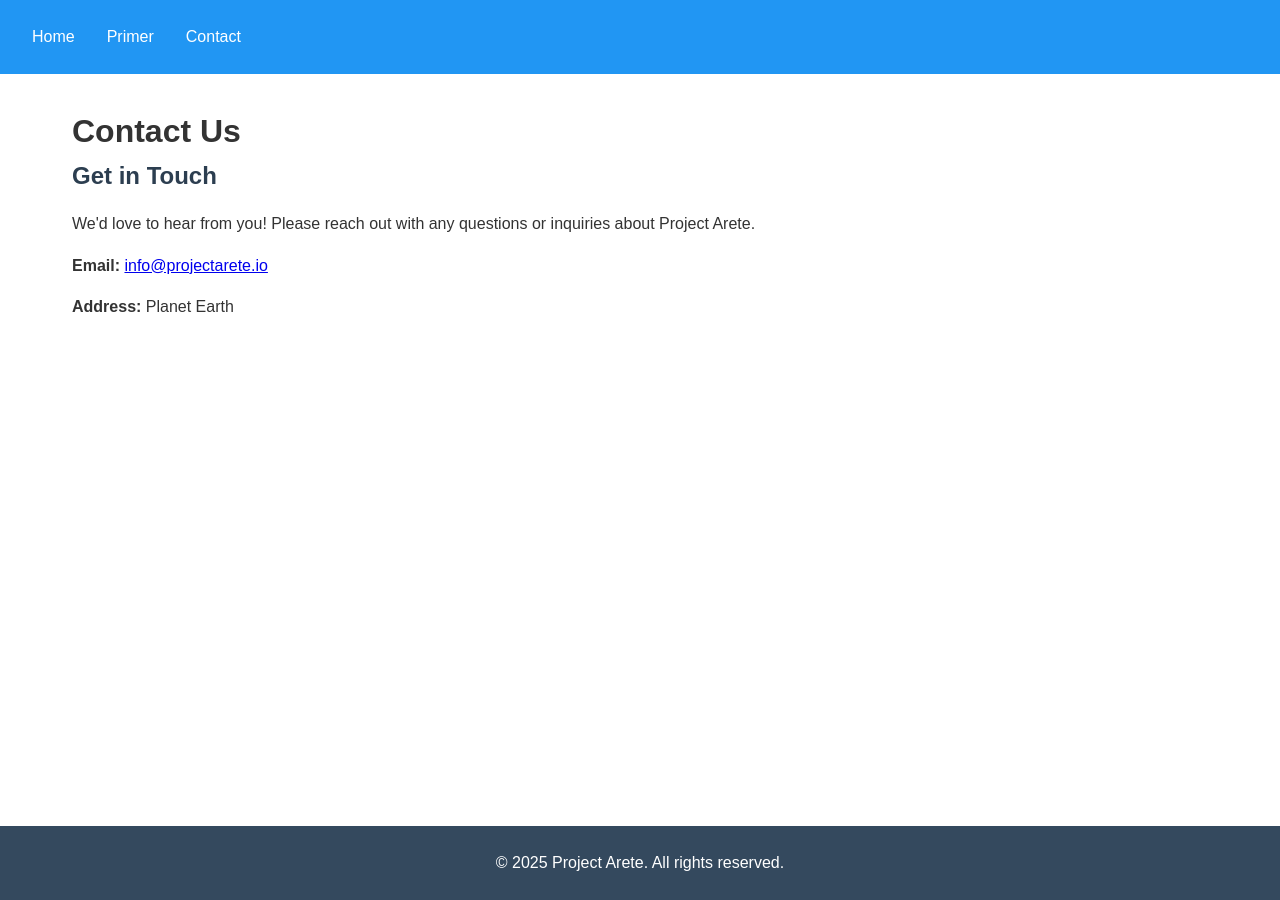
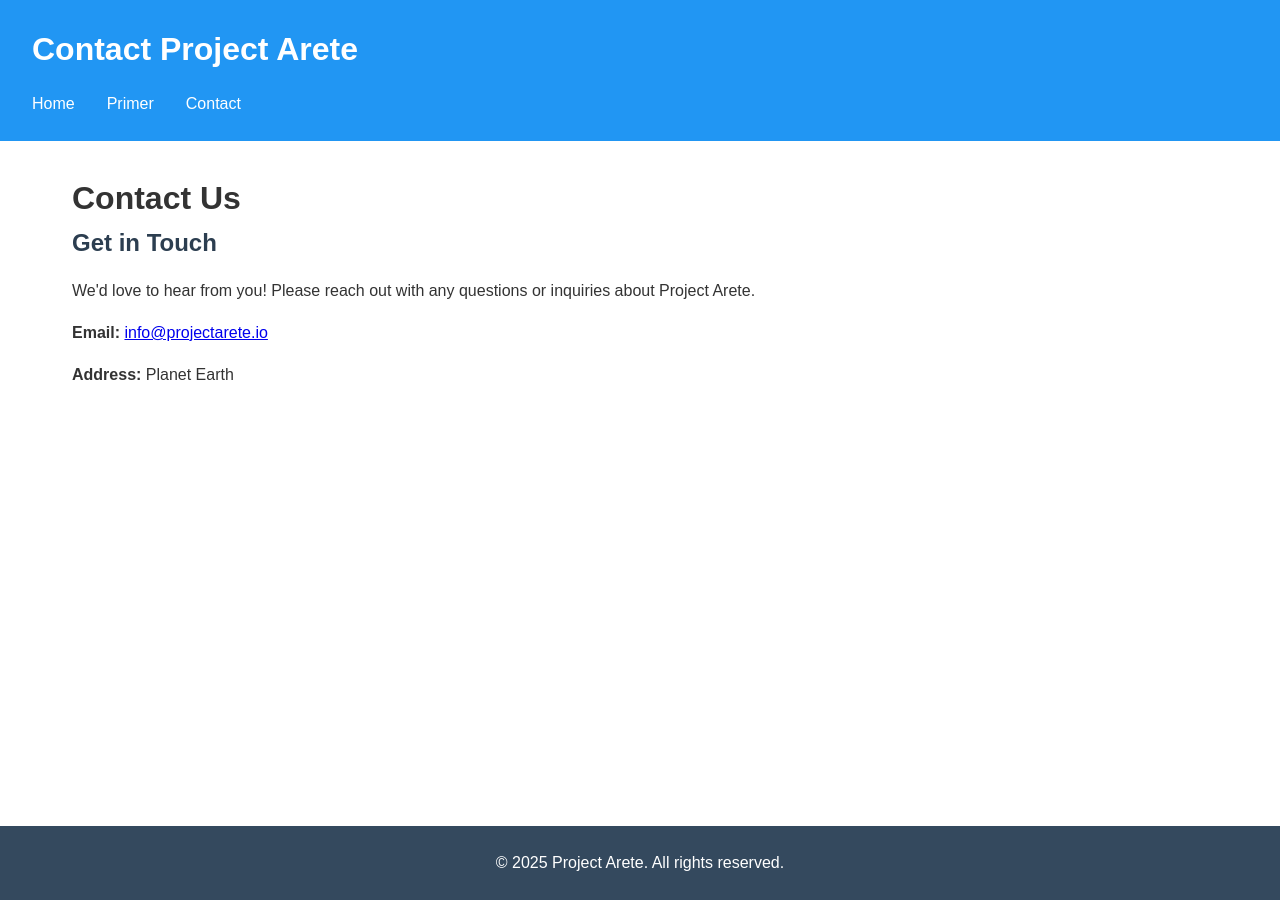
Before and after one commit to project-arete/website, a Jekyll site: the page contact.html, which Jekyll copies as it is, in a window 1280 px wide. Built offline with Jekyll 4.4.1, drawn with Linux system fonts in a browser that asks for light colours.

Commit message:
Update contact.html

```diff
--- a/contact.html
+++ b/contact.html
@@ -8,6 +8,7 @@
 </head>
 <body>
     <header>
+        <h1>Contact Project Arete</h1>
         <nav>
             <ul>
                 <li><a href="index.html">Home</a></li>
```
